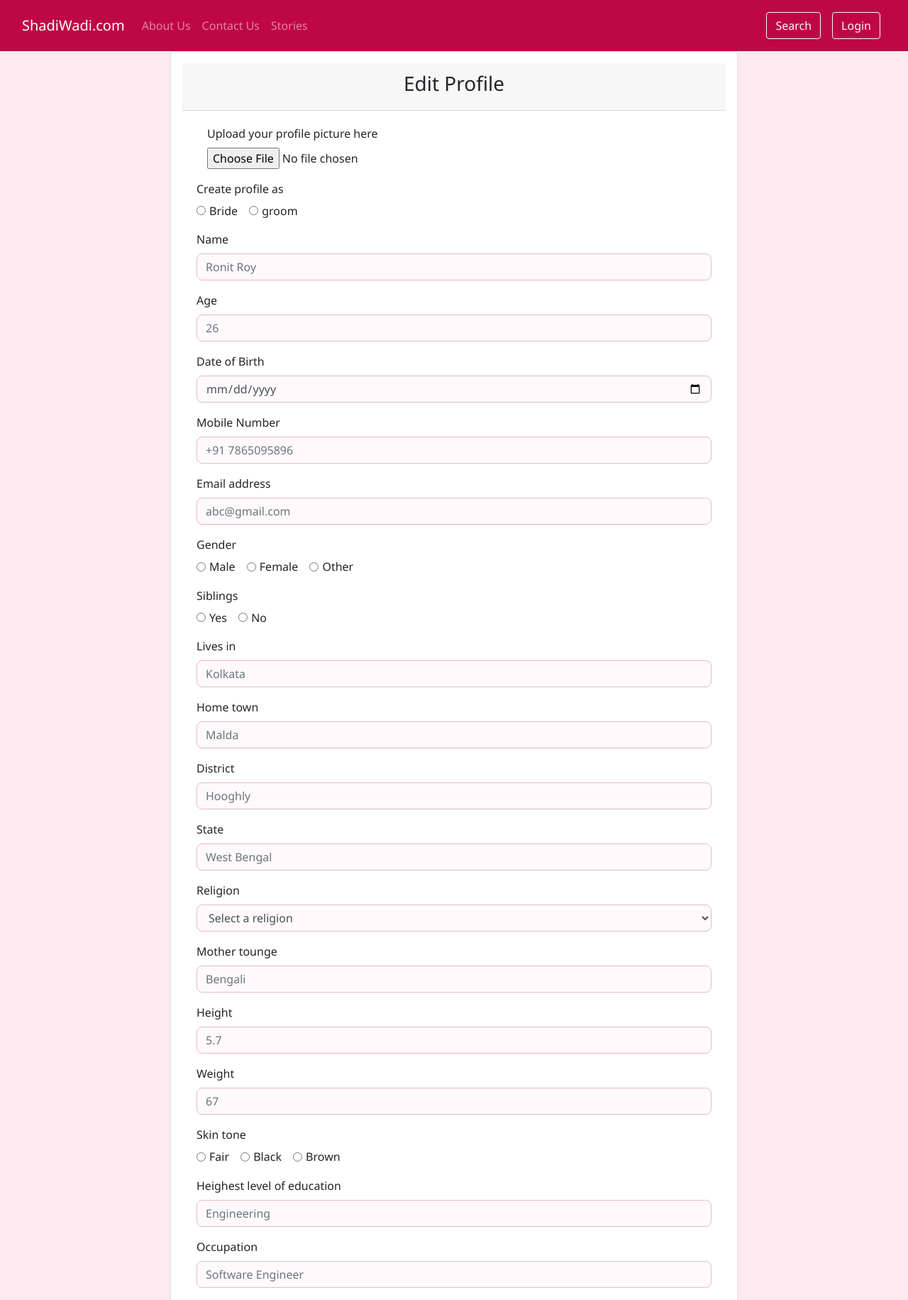
After one commit to FreelancerArijit/Matrimonial-site, a PHP site: page /editProfile.php in a window 1280 px wide. The commit adds this page. Shown: the top 1831 px of the page at 71% size. Run offline with PHP 8.4, Linux system fonts and the light colour scheme.

Commit message:
edit profile update

```diff
--- /dev/null
+++ b/editProfile.php
@@ -0,0 +1,265 @@
+<!DOCTYPE html>
+<html lang="en">
+<head>
+<meta charset="UTF-8">
+<meta name="viewport" content="width=device-width, initial-scale=1.0">
+<meta http-equiv="X-UA-Compatible" content="ie=edge">
+<meta name="Description" content="Enter your description here"/>
+<link rel="stylesheet" href="https://cdnjs.cloudflare.com/ajax/libs/twitter-bootstrap/4.6.0/css/bootstrap.min.css">
+<link rel="stylesheet" href="https://cdnjs.cloudflare.com/ajax/libs/font-awesome/5.15.4/css/all.min.css">
+<link rel="stylesheet" href="./css/custom.css">
+<link rel="icon" type="image/png" href="images/favicon.jpg" sizes="20x20">
+<title>ShadiWadi.com</title>
+</head>
+<body>
+    <?php include_once('components/header.php'); ?>
+
+    <div class="card p-3 m-auto mt-5" style="max-width: 800px;">
+  <div class="card-header">
+    <h3 class="text-center"> Edit Profile</h3>
+  </div>
+  <div class="card-body pb-3">
+
+    <form method="POST" novalidate>
+
+     <div class="form-group col-6">
+        <label for="images" class="form-label">Upload your profile picture here</label>
+        <input type="file"  id="name" name="profile-image" required aria-describedby="nameHelp">
+      </div>
+
+       <fieldset class="form-group">
+        <legend class="col-form-label pt-0">Create profile as</legend>
+        <div>
+          <div class="form-check form-check-inline">
+            <input class="form-check-input" type="radio" name="reg-for" id="bride" value="bride" >
+            <label class="form-check-label" for="bride">Bride</label>
+          </div>
+
+          <div class="form-check form-check-inline">
+            <input class="form-check-input" type="radio" name="reg-for" id="groom" value="groom" >
+            <label class="form-check-label" for="groom">groom</label>
+          </div>
+
+</div>
+</fieldset>
+
+
+      <!-- Name -->
+      <div class="form-group">
+        <label for="name" class="form-label">Name</label>
+        <input type="text" class="form-control" placeholder="Ronit Roy" id="name" name="name"  aria-describedby="nameHelp">
+      </div>
+
+      <div class="form-group">
+        <label for="age" class="form-label">Age</label>
+        <input type="number" placeholder="26" class="form-control" id="age" name="age"  aria-describedby="nameHelp">
+      </div>
+
+      <!-- Date of Birth -->
+      <div class="form-group">
+        <label for="dob" class="form-label">Date of Birth</label>
+        <input type="date" class="form-control" id="dob" name="dob"  aria-describedby="dobHelp">
+      </div>
+
+      <!-- Mobile Number -->
+      <div class="form-group">
+        <label for="mobile" class="form-label">Mobile Number</label>
+        <input type="text" class="form-control" id="mobile" name="mobile"  aria-describedby="mobileHelp" placeholder="+91 7865095896">
+      </div>
+
+      <!-- Email -->
+      <div class="form-group">
+        <label for="email" class="form-label">Email address</label>
+        <input type="email" class="form-control" placeholder="abc@gmail.com" id="email" name="email"  aria-describedby="emailHelp">
+      </div>
+
+      <!-- Gender -->
+      <fieldset class="form-group">
+        <legend class="col-form-label pt-0">Gender</legend>
+        <div>
+          <div class="form-check form-check-inline">
+            <input class="form-check-input" type="radio" name="gender" id="gender_male" value="Male" >
+            <label class="form-check-label" for="gender_male">Male</label>
+          </div>
+          <div class="form-check form-check-inline">
+            <input class="form-check-input" type="radio" name="gender" id="gender_female" value="Female" >
+            <label class="form-check-label" for="gender_female">Female</label>
+          </div>
+          <div class="form-check form-check-inline">
+            <input class="form-check-input" type="radio" name="gender" id="gender_other" value="Other" >
+            <label class="form-check-label" for="gender_other">Other</label>
+          </div>
+        </div>
+      </fieldset>
+
+      <!-- Siblings -->
+      <fieldset class="form-group">
+        <legend class="col-form-label pt-0">Siblings</legend>
+        <div>
+          <div class="form-check form-check-inline">
+            <input class="form-check-input" type="radio" name="Siblings" id="" value="yes" >
+            <label class="form-check-label" for="yes">Yes</label>
+          </div>
+          <div class="form-check form-check-inline">
+            <input class="form-check-input" type="radio" name="Siblings" id="" value="no" >
+            <label class="form-check-label" for="no">No</label>
+          </div>
+        </div>
+      </fieldset>
+
+      <!-- City -->
+      <div class="form-group">
+        <label for="livesin" class="form-label">Lives in</label>
+        <input type="text" placeholder="Kolkata" class="form-control" id="lives_in" name="lives_in"  aria-describedby="nameHelp">
+      </div>
+
+      <div class="form-group">
+        <label for="hometown" class="form-label">Home town</label>
+        <input type="text" placeholder="Malda" class="form-control" id="hometown" name="hometown"  aria-describedby="nameHelp">
+      </div>
+
+       <div class="form-group">
+        <label for="district" class="form-label">District</label>
+        <input type="text" placeholder="Hooghly" class="form-control" id="dist" name="dist"  aria-describedby="nameHelp">
+      </div>
+
+      <div class="form-group">
+        <label for="state" class="form-label">State</label>
+        <input type="text" placeholder="West Bengal" class="form-control" id="state" name="state"  aria-describedby="nameHelp">
+      </div>
+
+
+
+      <!-- Religion -->
+      <div class="form-group">
+        <label for="religion" class="form-label">Religion</label>
+        <select class="form-control" id="religion" name="religion"  aria-describedby="religionHelp">
+          <option value="">Select a religion</option>
+          <option value="hindu">Hindu</option>
+          <option value="muslim">Muslim</option>
+          <option value="christian">Christian</option>
+          <!-- Add more religions here -->
+        </select>
+      </div>
+
+       <div class="form-group">
+        <label for="mothertounge" class="form-label">Mother tounge</label>
+        <input type="text" placeholder="Bengali" class="form-control" id="mothertounge" name="mothertounge"  aria-describedby="nameHelp">
+      </div>
+
+      <div class="form-group">
+        <label for="height" class="form-label">Height</label>
+        <input type="number" placeholder="5.7" class="form-control" id="height" name="height"  aria-describedby="nameHelp">
+      </div>
+
+      <div class="form-group">
+        <label for="weight" class="form-label">Weight</label>
+        <input type="number" placeholder="67" class="form-control" id="weight" name="weight"  aria-describedby="nameHelp">
+      </div>
+
+
+       <!-- skin tone -->
+      <fieldset class="form-group">
+        <legend class="col-form-label pt-0">Skin tone</legend>
+        <div>
+          <div class="form-check form-check-inline">
+            <input class="form-check-input" type="radio" name="skintone" id="" value="fair" >
+            <label class="form-check-label" for="fair">Fair</label>
+          </div>
+          <div class="form-check form-check-inline">
+            <input class="form-check-input" type="radio" name="skintone" id="" value="black" >
+            <label class="form-check-label" for="black">Black</label>
+          </div>
+          <div class="form-check form-check-inline">
+            <input class="form-check-input" type="radio" name="skintone" id="" value="Other" >
+            <label class="form-check-label" for="brown">Brown</label>
+          </div>
+        </div>
+      </fieldset>
+
+      <div class="form-group">
+        <label for="height" class="form-label">Heighest level of education</label>
+        <input type="text" placeholder="Engineering" class="form-control" id="edu" name="edu"  aria-describedby="nameHelp">
+      </div>
+
+       <div class="form-group">
+        <label for="occu" class="form-label">Occupation</label>
+        <input type="text" placeholder="Software Engineer" class="form-control" id="occu" name="occu"  aria-describedby="nameHelp">
+      </div>
+
+       <div class="form-group">
+        <label for="about" class="form-label">About me</label>
+         <textarea name="story" id="myTextArea" cols="90" rows="5" class="form-control"  placeholder="Write about the bride or groom" style="padding: 10px 20px; border-radius: 8px; " ></textarea>
+
+      </div>
+
+
+
+
+
+
+
+
+      <div class="form-group col-12">
+        <label for="images" class="form-label">Upload other pictures here</label>
+        <div class="row">
+        <input type="file" class="mb-2"  id="name" name="image1"  aria-describedby="nameHelp">
+        <input type="file" class="mb-2"   id="name" name="image2"  aria-describedby="nameHelp">
+        <input type="file"  id="name" name="image3"  aria-describedby="nameHelp">
+        <input type="file"  id="name" name="image4"  aria-describedby="nameHelp">
+
+
+
+        </div>
+      </div>
+
+
+      <!-- father Name -->
+      <div class="form-group">
+        <label for="fname" class="form-label">Father's name</label>
+        <input type="text" class="form-control" placeholder="Ranjit Roy" id="fname" name="fname"  aria-describedby="nameHelp">
+      </div>
+
+      <!-- father occupation -->
+      <div class="form-group">
+        <label for="foccupation" class="form-label">Father's occupation</label>
+        <input type="text" class="form-control" placeholder="Jobs" id="foccu" name="foccu"  aria-describedby="nameHelp">
+      </div>
+
+       <!-- mother Name -->
+      <div class="form-group">
+        <label for="mname" class="form-label">Mothers's name</label>
+        <input type="text" class="form-control" placeholder="Rani Roy" id="mname" name="mname"  aria-describedby="nameHelp">
+      </div>
+
+        <!-- mothers occupation -->
+      <div class="form-group">
+        <label for="moccupation" class="form-label">Mother's occupation</label>
+        <input type="text" class="form-control" placeholder="Housewife" id="moccu" name="moccu"  aria-describedby="nameHelp">
+      </div>
+
+
+      <button type="submit" class="btn btn-primary btn-block">Edit Profile</button>
+
+    </form>
+  </div>
+</div>
+
+
+
+
+<div class="container-fluid mt-auto position-relative" style="top: 10%; background-color: #c00745; ">
+
+
+<?php include_once('components/footer.php'); ?>
+
+</div>
+
+
+
+<script src="https://cdnjs.cloudflare.com/ajax/libs/jquery/3.5.1/jquery.min.js"></script>
+<script src="https://cdnjs.cloudflare.com/ajax/libs/popper.js/1.16.1/umd/popper.min.js"></script>
+<script src="https://cdnjs.cloudflare.com/ajax/libs/twitter-bootstrap/4.6.0/js/bootstrap.min.js"></script>
+<script src="js/custom.js"></script>
+</body>
+</html>
```
Also changed, not shown: profile.php (+6 -2 lines).
